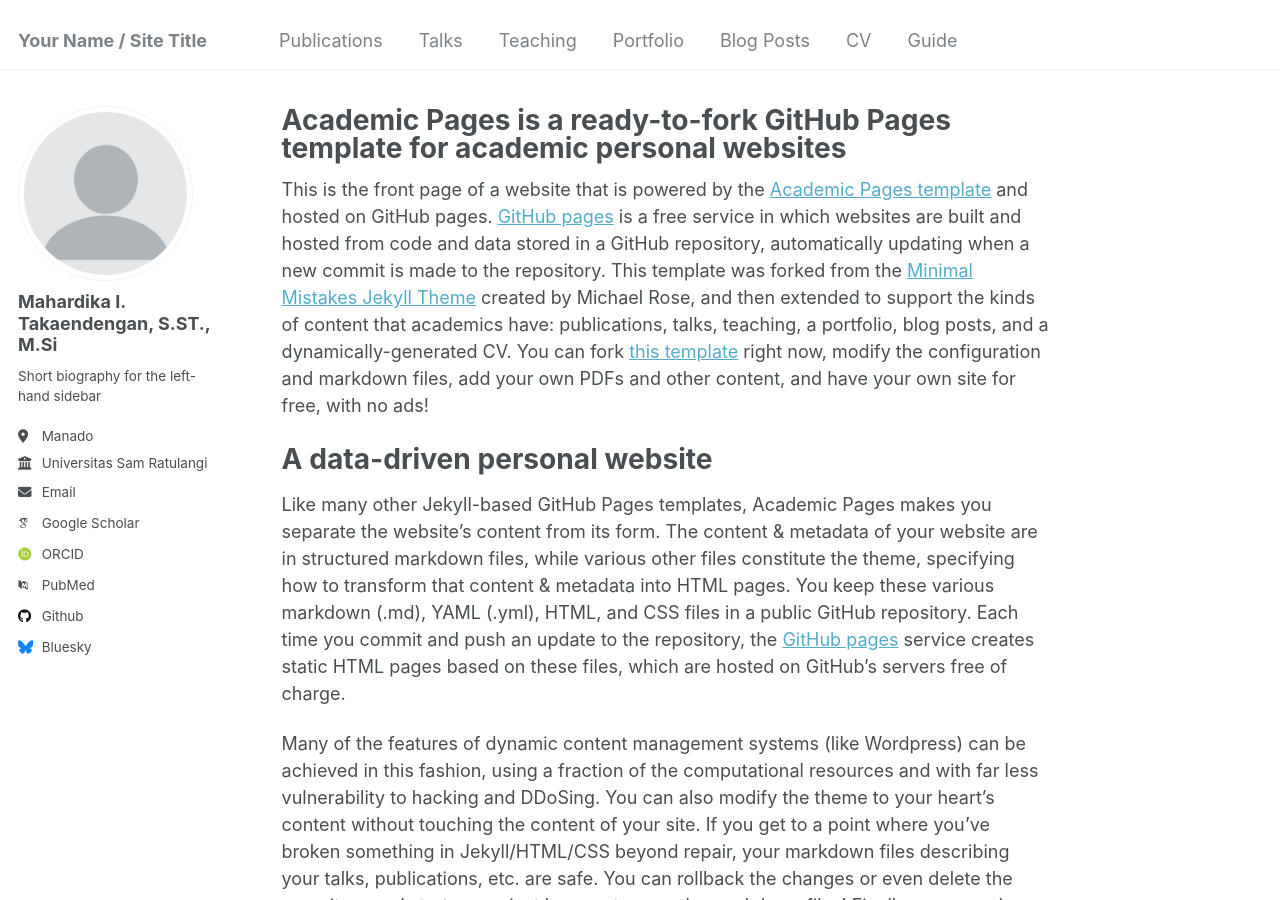
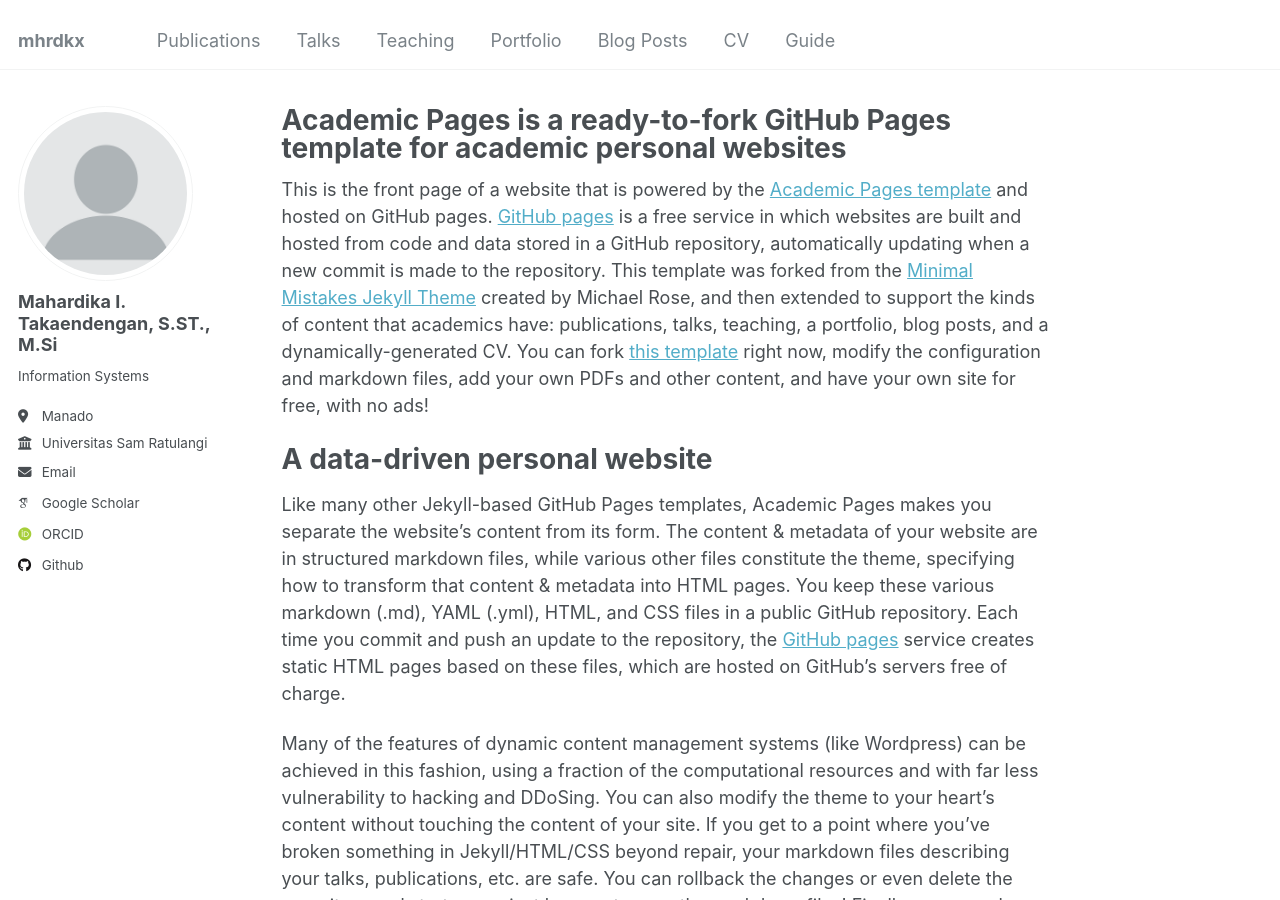
Before and after one commit to mhrdkx/mhrdkx.github.io, a Jekyll site: the page built from _pages/about.md, in a window 1280 px wide and 900 px high. Built offline with Jekyll 4.4.1, drawn with Linux system fonts in a browser that asks for light colours; some web fonts are replaced.

Commit message:
Update _config.yml
update_v02

```diff
--- a/_config.yml
+++ b/_config.yml
@@ -8,7 +8,7 @@
 
 # Basic Site Settings
 locale                   : "en-US"
-title                    : "Your Name / Site Title"
+title                    : "mhrdkx"
 title_separator          : "-"
 name                     : &name "Your Name"
 description              : &description "personal description"
@@ -24,7 +24,7 @@
   avatar           : "profile.png"
   name             : "Mahardika I. Takaendengan, S.ST., M.Si"
   pronouns         : # example: "she/her"
-  bio              : "Short biography for the left-hand sidebar"
+  bio              : "Information Systems"
   location         : "Manado"
   employer         : "Universitas Sam Ratulangi"
   uri              : # URL
@@ -34,22 +34,23 @@
   arxiv            : # URL - Update with the correct link to your profile
   googlescholar    : "https://scholar.google.com/citations?user=PS_CX0AAAAAJ"
   impactstory      : # URL
-  orcid            : "http://orcid.org/yourorcidurl"
+  orcid            : "https://orcid.org/0000-0001-8622-7537"
   semantic         : # URL
-  pubmed           : "https://www.ncbi.nlm.nih.gov/pubmed/?term=john+snow"
+  pubmed           : # URL
   researchgate     : # URL
   scopus           : # URL
+  sinta            : "https://sinta.kemdikbud.go.id/authors/profile/6805979"
 
   # Repositories and software development
   bitbucket        : # Username - Update with your username on the site
   codepen          : # Username
   dribbble         : # Username
-  github           : "academicpages"
+  github           : "mhrdkx"
   kaggle           : # Username
   stackoverflow    : # User number or user number and name (i.e., use "1" or "1/jeff-atwood")
 
   # Social media
-  bluesky          : "bsky.app" # Replace this with you Bluesky username
+  bluesky          : # Username
   facebook         : # Username
   flickr           : # Username
   foursquare       : # Username
```
